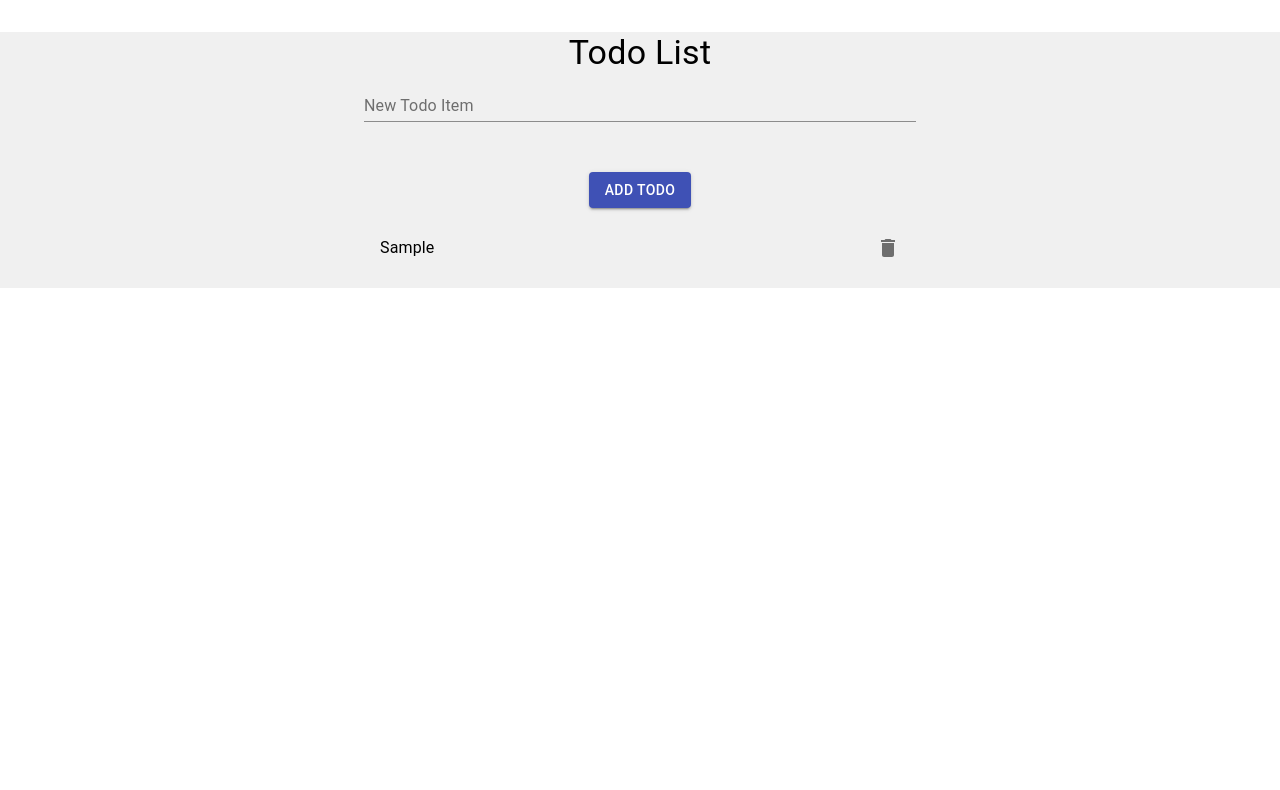
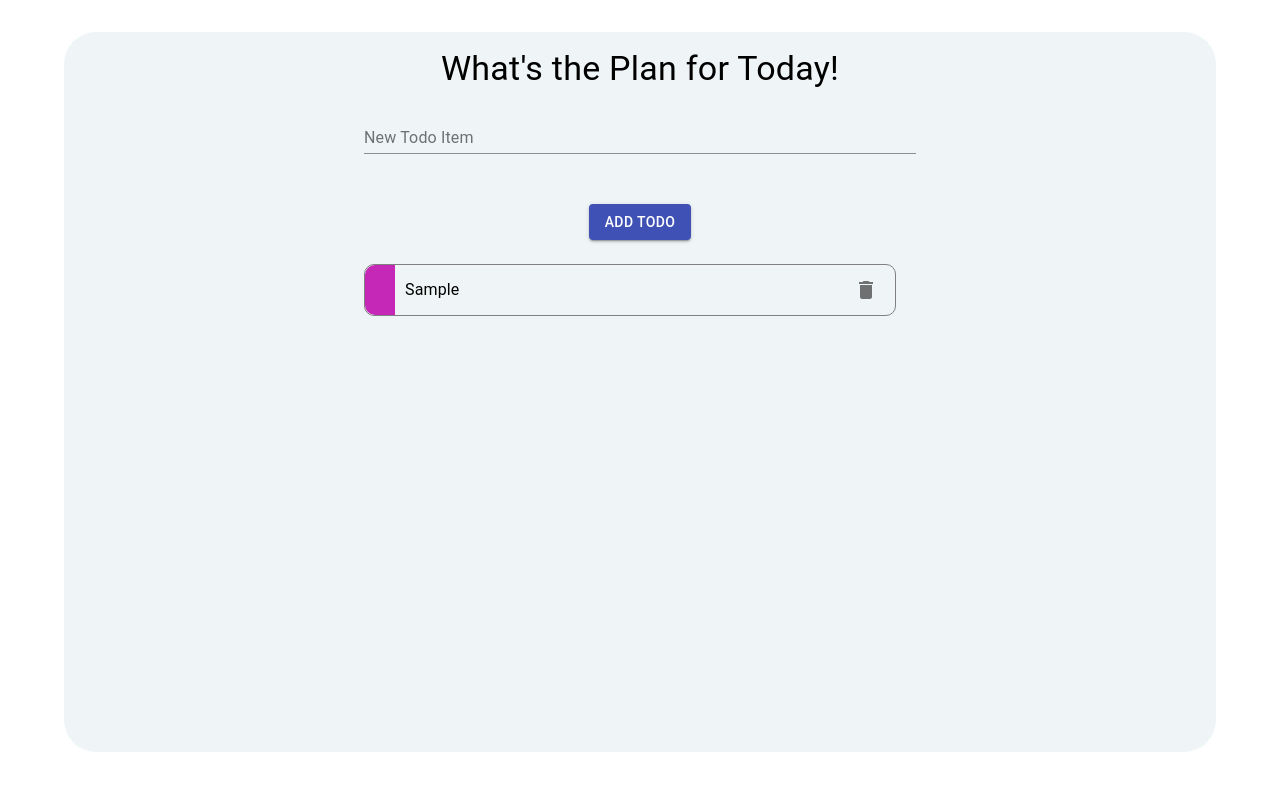
Before and after one commit to Surabhi1997mitra/TODO-LIST, a React (Create React App) app: page / in a window 1280 px wide. Both pictures are taken after typing "Sample" into the empty fields and a click on the button "ADD TODO". Shown: the top 790 px of the page. Built offline with nearby package versions, Linux system fonts and the light colour scheme.

Commit message:
Added Colors for each todo and added scroll

```diff
--- a/src/App.tsx
+++ b/src/App.tsx
@@ -6,6 +6,7 @@ import { makeStyles } from '@material-ui/core/styles';
 const useStyles = makeStyles({
   container: {
     marginTop: '2rem',
+    marginBottom: '2rem',
     textAlign: 'center',
   },
 });
@@ -15,7 +16,7 @@ const App: React.FC = () => {
 
   return (
     <Container maxWidth="sm" className={classes.container}>
-      <Typography variant="h4">Todo List</Typography>
+      <Typography variant="h4" style={{ padding: '1rem 0' }}>What's the Plan for Today!</Typography>
       <TodoList />
     </Container>
   );
--- a/src/components/TodoForm.tsx
+++ b/src/components/TodoForm.tsx
@@ -11,8 +11,17 @@ It specifies what properties the props object must have and their respective typ
 */
 
 interface TodoFormProps {
-    addTodo: (todo: string) => void;
+    addTodo: (todo: object) => void;
 }
+
+const getRandomColor = (): string => {
+    var letters = '0123456789ABCDEF';
+    var color = '#';
+    for (var i = 0; i < 6; i++) {
+      color += letters[Math.floor(Math.random() * 16)];
+    }
+    return color;
+  }
 
 /*
 The line React.FC<TodoFormProps> is used to define a React functional component with specific props in TypeScript.
@@ -26,7 +35,7 @@ const TodoForm: React.FC<TodoFormProps> = ({ addTodo }) => {
     const handleSubmit = (e: React.FormEvent) => {
         e.preventDefault();
         if (input.trim()) {
-            addTodo(input);
+            addTodo({ name: input, color: getRandomColor() });
             setInput('');
         }
     }
--- a/src/components/TodoItem.tsx
+++ b/src/components/TodoItem.tsx
@@ -3,18 +3,26 @@
 import React from 'react';
 import { ListItem, ListItemText, IconButton } from '@material-ui/core';
 import DeleteIcon from '@material-ui/icons/Delete';
+import EditIcon from '@material-ui/icons/Edit';
 
 interface TodoItemProps {
-    todo: string,
+    todo: {
+        name: string,
+        color: string
+    },
     index: number,
-    removeTodo : (index: number) => void;
+    removeTodo: (index: number) => void;
 }
 
 const TodoItem: React.FC<TodoItemProps> = ({ todo, index, removeTodo }) => {
     return (
-        <ListItem>
-            <ListItemText primary={todo} />
-            <IconButton edge="end" onClick={() => removeTodo(index)}>
+        <ListItem style={{ borderRadius: 10, margin: "1rem 0", border: "1px solid grey", padding: 0 }}>
+            <div style={{ width: 30, height: 50, marginRight: 10, borderRadius: "10px 0 0 10px", background: todo.color }}></div>
+            <ListItemText primary={todo.name} />
+            {/* <IconButton edge="end" onClick={() => removeTodo(index)} style={{ marginRight: 5 }}>
+                <EditIcon />
+            </IconButton> */}
+            <IconButton edge="end" onClick={() => removeTodo(index)} style={{ marginRight: 5 }}>
                 <DeleteIcon />
             </IconButton>
         </ListItem>
--- a/src/components/TodoList.tsx
+++ b/src/components/TodoList.tsx
@@ -6,9 +6,12 @@ import TodoForm from './TodoForm';
 import TodoItem from './TodoItem';
 
 const TodoList: React.FC = () => {
-    const [todos, setTodos] = useState<string[]>([]);
+    const [todos, setTodos] = useState<{
+        name: string,
+        color: string
+    }[]>([]);
 
-    const addTodo = (todo: string) => {
+    const addTodo = (todo: { name: string, color: string }) => {
         setTodos([...todos, todo]);
     };
 
@@ -21,7 +24,7 @@ const TodoList: React.FC = () => {
     return (
         <div>
             <TodoForm addTodo={addTodo} />
-            <List>
+            <List style={{ maxHeight: "60vh", paddingRight: 20, overflow: "auto"}}>
                 {todos.map((todo, index) => {
                     return (
                         <TodoItem todo={todo} index={index} removeTodo={removeTodo} />
--- a/src/index.css
+++ b/src/index.css
@@ -10,7 +10,9 @@ code {
 }
 
 #root {
-  height: 100%;
-  width: 100%;
-  background-color: #f0f0f0;
+  height: 90vh;
+  width: 90%;
+  margin: auto;
+  border-radius: 2rem;
+  background-color: #eff5f6;
 }
```
